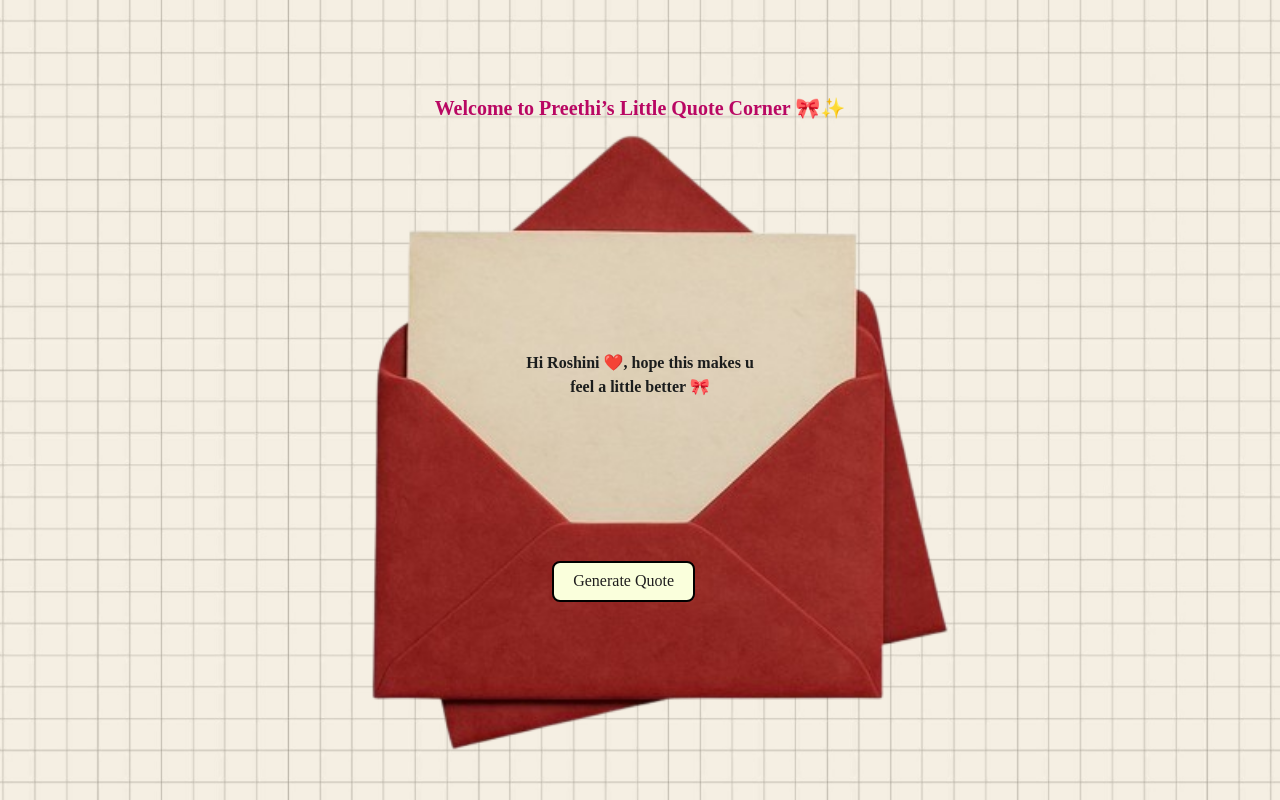
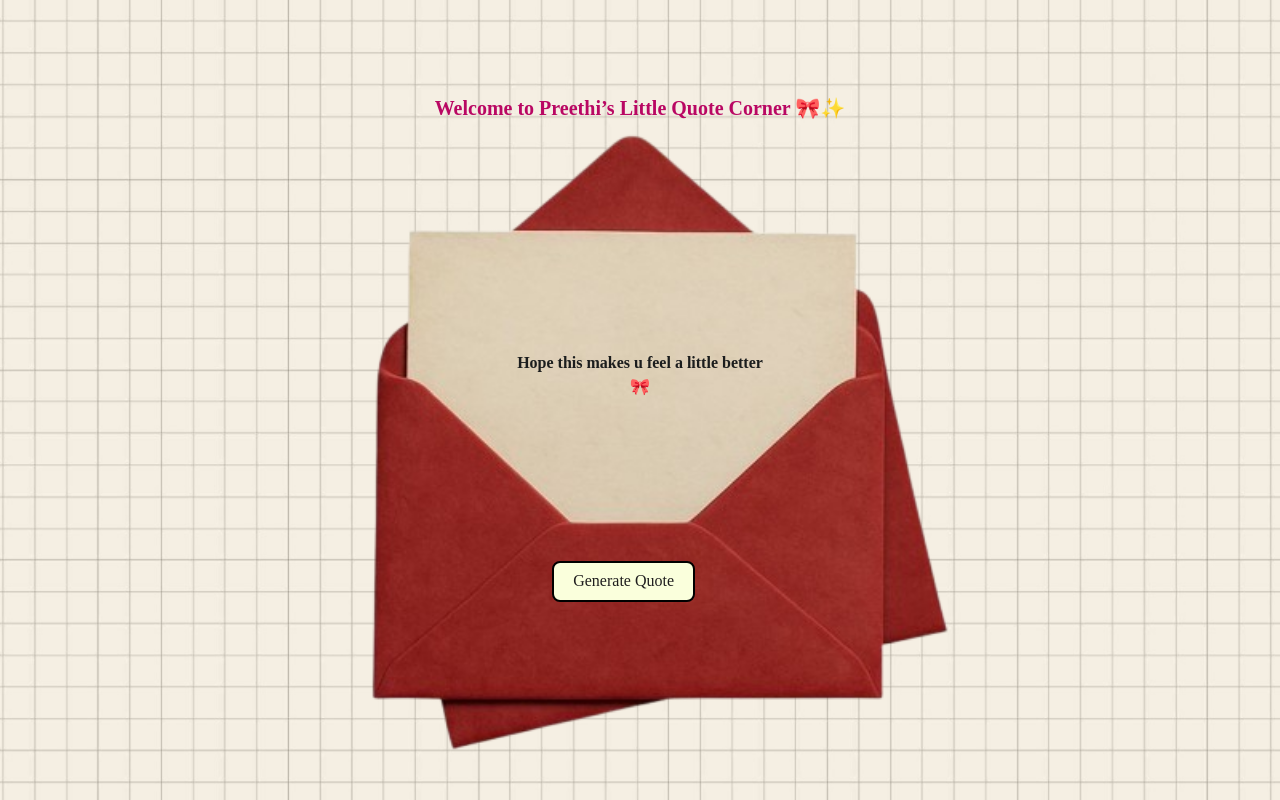
Before and after one commit to prtiprthi/quote-generator, a React (Vite) app: page / in a window 1280 px wide. Built offline with nearby package versions, Linux system fonts and the light colour scheme.

Commit message:
fix netlify deployment

```diff
--- a/src/App.css
+++ b/src/App.css
@@ -65,6 +65,16 @@ p {
   z-index: 25;
 }
 
+.fade-out {
+  opacity: 0;
+  transition: opacity 0.4s ease;
+}
+
+.fade-in {
+  opacity: 1;
+  transition: opacity 0.4s ease;
+}
+
 /* Mobile Responsive */
 @media (max-width: 480px) {
   #envelope-wrapper {
--- a/src/App.jsx
+++ b/src/App.jsx
@@ -4,7 +4,8 @@ import bg4 from "../images/bg4.jpeg";
 import useQuoteGenerator from "./QuoteGenerator";
 
 function App() {
-  const { currentQuote, generateQuote } = useQuoteGenerator();
+  const { currentQuote, fadeClass, generateQuote } = useQuoteGenerator();
+
   return (
     <div id="wrapper">
       <img src={bg4} id="bg-image" alt="background" />
@@ -12,7 +13,7 @@ function App() {
 
       <div id="envelope-wrapper">
         <img src={envelope} id="envelope-img" alt="envelope" />
-        <p>{currentQuote}</p>
+        <p className={fadeClass}>{currentQuote}</p>
         <button id="open-btn" onClick={generateQuote}>
           Generate Quote
         </button>
--- a/src/QuoteGenerator.jsx
+++ b/src/QuoteGenerator.jsx
@@ -37,15 +37,25 @@ function useQuoteGenerator() {
   ];
 
   const [currentQuote, setCurrentQuote] = useState(
-    "Hi Roshini ❤️, hope this makes u feel a little better 🎀"
+    "Hope this makes u feel a little better 🎀"
   );
 
+  const [fadeClass, setFadeClass] = useState("fade-in");
+
   const generateQuote = () => {
-    const randomIndex = Math.floor(Math.random() * quotes.length);
-    setCurrentQuote(quotes[randomIndex]);
+    // fade OUT
+    setFadeClass("fade-out");
+
+    setTimeout(() => {
+      const randomIndex = Math.floor(Math.random() * quotes.length);
+      setCurrentQuote(quotes[randomIndex]);
+
+      // fade IN
+      setFadeClass("fade-in");
+    }, 400); // matches CSS transition
   };
 
-  return { currentQuote, generateQuote };
+  return { currentQuote, fadeClass, generateQuote };
 }
 
 export default useQuoteGenerator;
```
